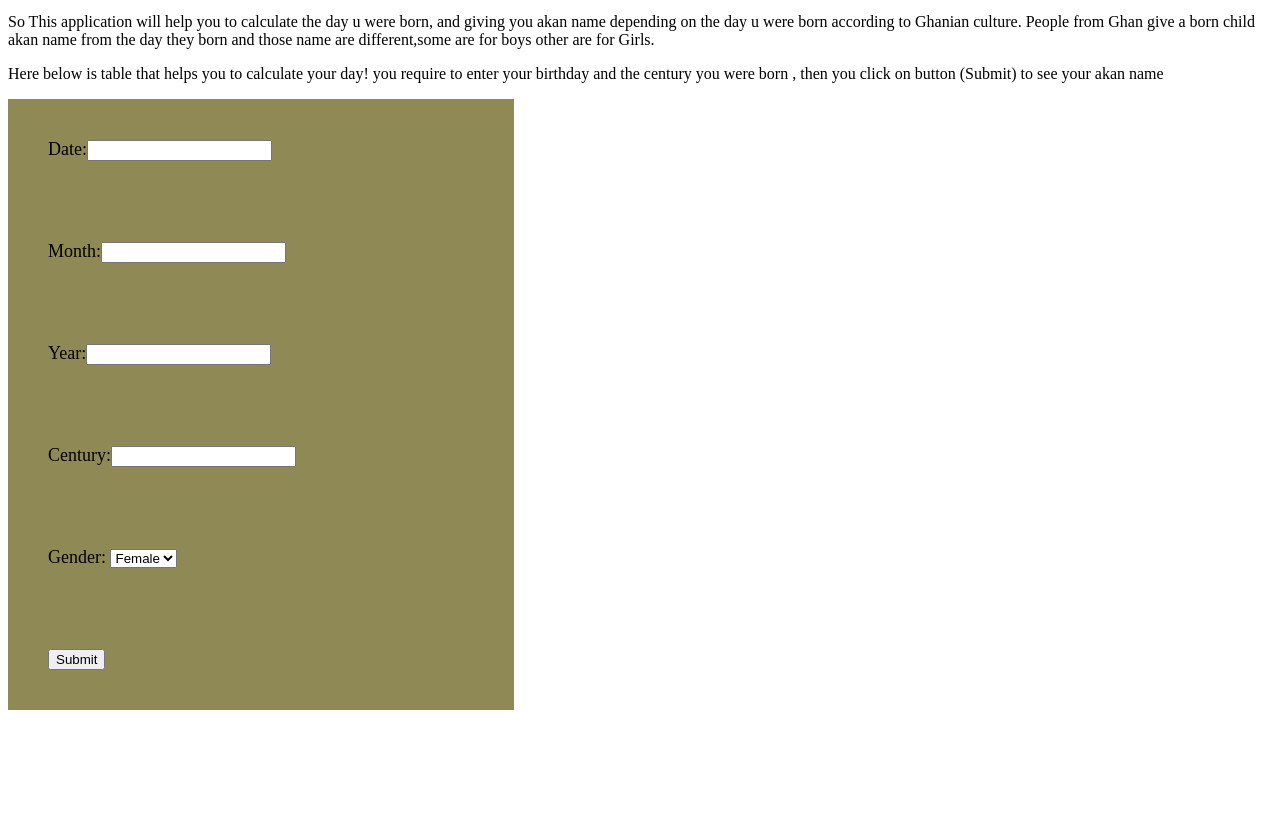
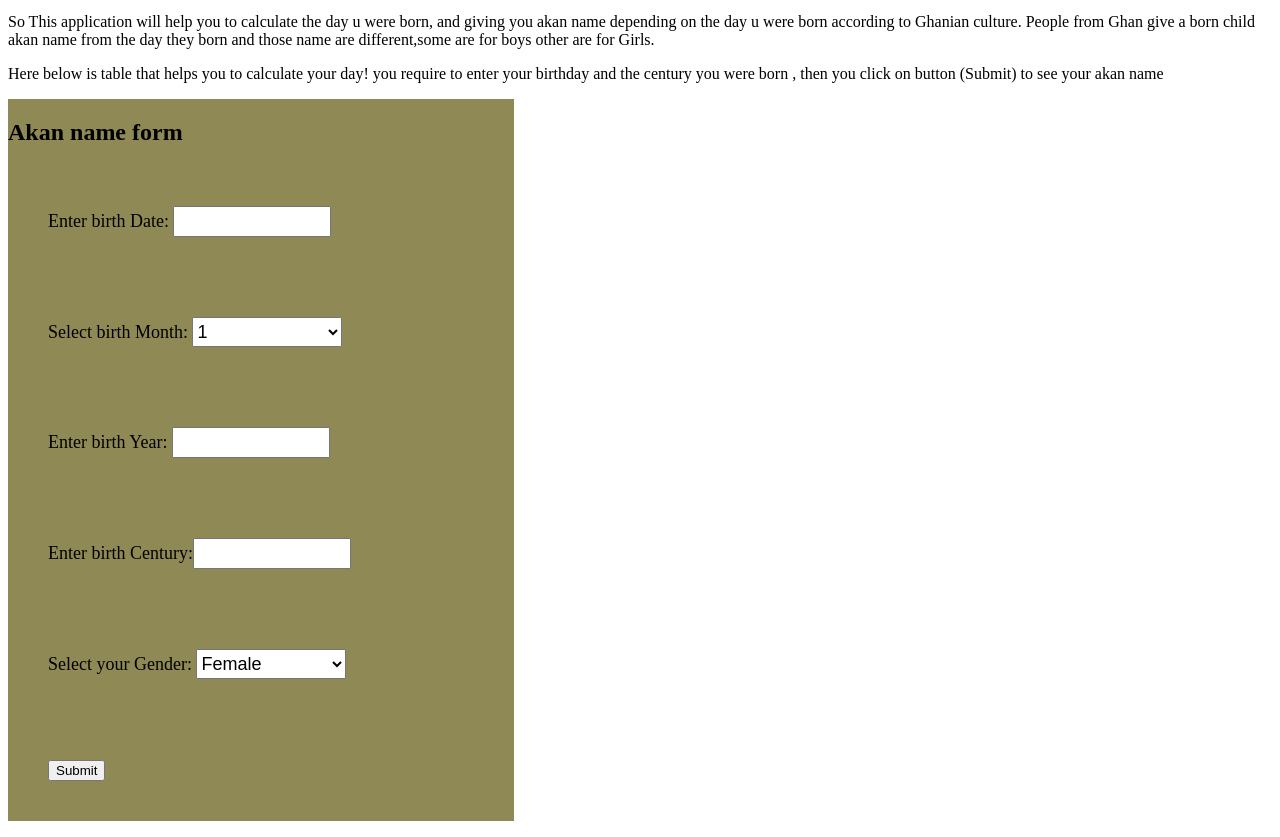
Before and after one commit to umwalidiane69/Birthday, a plain HTML site: page index.html in a window 1280 px wide. Shown: the part 966-1803 px from the top of the page. Before the commit the page ends 1692 px from the top, so only its background shows below. Drawn offline with Linux system fonts and the light colour scheme.

Commit message:
selecting month from the form

```diff
--- a/index.html
+++ b/index.html
@@ -29,18 +29,34 @@
     , then you click on button (Submit) to see your akan name
   </p>
 
-    <div id="mimi">
+ <div id="mimi">
+      <h2>Akan name form</h2>
     <form>
       <div id="nini">
-          Date:<input type="text" id="value1"></div>
-
+         Enter birth Date: <input type="text" id="value1"></div>
 
         <div id="nene">
-           Month:<input type="text" id="value2"></div>
-
-          <div id="nono"> Year:<input type="text" id="value3"></div>
-            <div id="nunu"> Century:<input type="text" id="value4"></div>
-   <div id="nana"> Gender:
+            Select birth Month:
+            <select id="value2">
+             <option value="january" >1</option>
+             <option value="february" >2</option>
+             <option value="march" >3</option>
+             <option value="april">4</option>
+             <option value="may">5</option>
+             <option value="june">6</option>
+             <option value="july">7</option>
+             <option value="august">8</option>
+             <option value="september">9</option>
+             <option value="october">10</option>
+             <option value="november">11</option>
+             <option value="december">12</option>
+            </select></div>
+            <div id="nono">
+                Enter birth Year: <input type="text" id="value3"></div>
+              <div id="nunu">
+                Enter birth Century:<input type="text" id="value4"></div>
+        <div id="nana">
+            Select your Gender:
     <select id="Gender">
         <option value="cal">Female</option>
         <option value="sal">Male</option>
--- a/js/scripts.js
+++ b/js/scripts.js
@@ -1,7 +1,7 @@
 function birtday(){
 
   var DD = parseInt(document.querySelector("#value1").value);
-  var MM = parseInt(document.querySelector("#value2").value);
+  var MM = document.querySelector("#value2").value;
 
   var YY = parseInt(document.querySelector("#value3").value);
   var CC = parseInt(document.querySelector("#value4").value);
@@ -11,7 +11,7 @@ function birtday(){
   var Submit =Math.floor(Sub) ;
   if(DD<=29 && MM==2){
   if(DD>=1 && DD<=31){
-    // if(DD<=29 && MM==2){
+
 
  if(op=="cal"&& Submit == 7){
    document.getElementById("pag").innerHTML="Akosua";
--- a/styles.css
+++ b/styles.css
@@ -24,3 +24,13 @@ h1{
 
 
 }
+#value2,#Gender{
+    width: 150px;
+    height: 30px;
+    font-size: 18px;
+}
+#value1,#value3,#value4{
+    width: 150px;
+    height: 25px;
+    font-size: 18px;
+}
```
